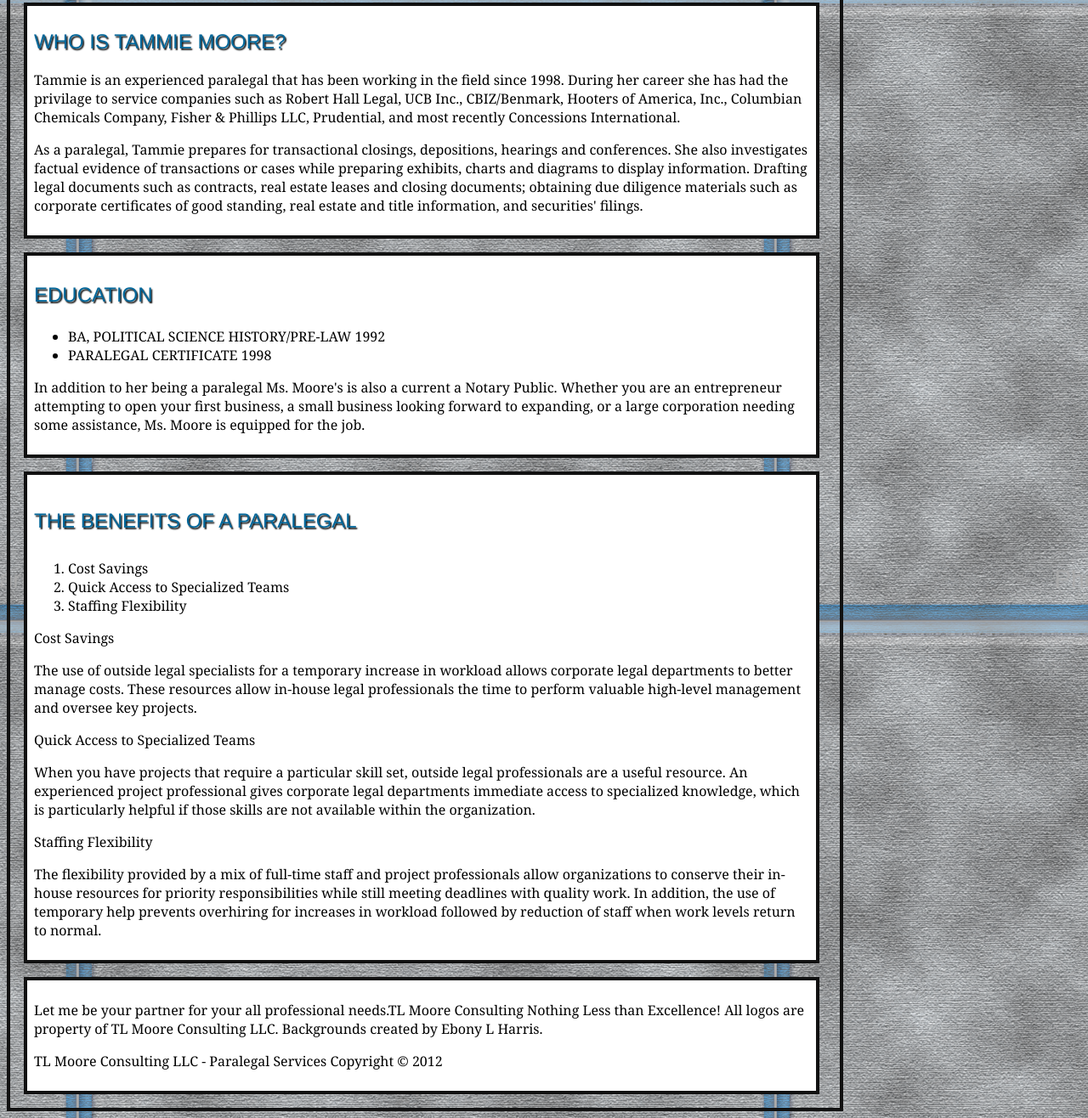
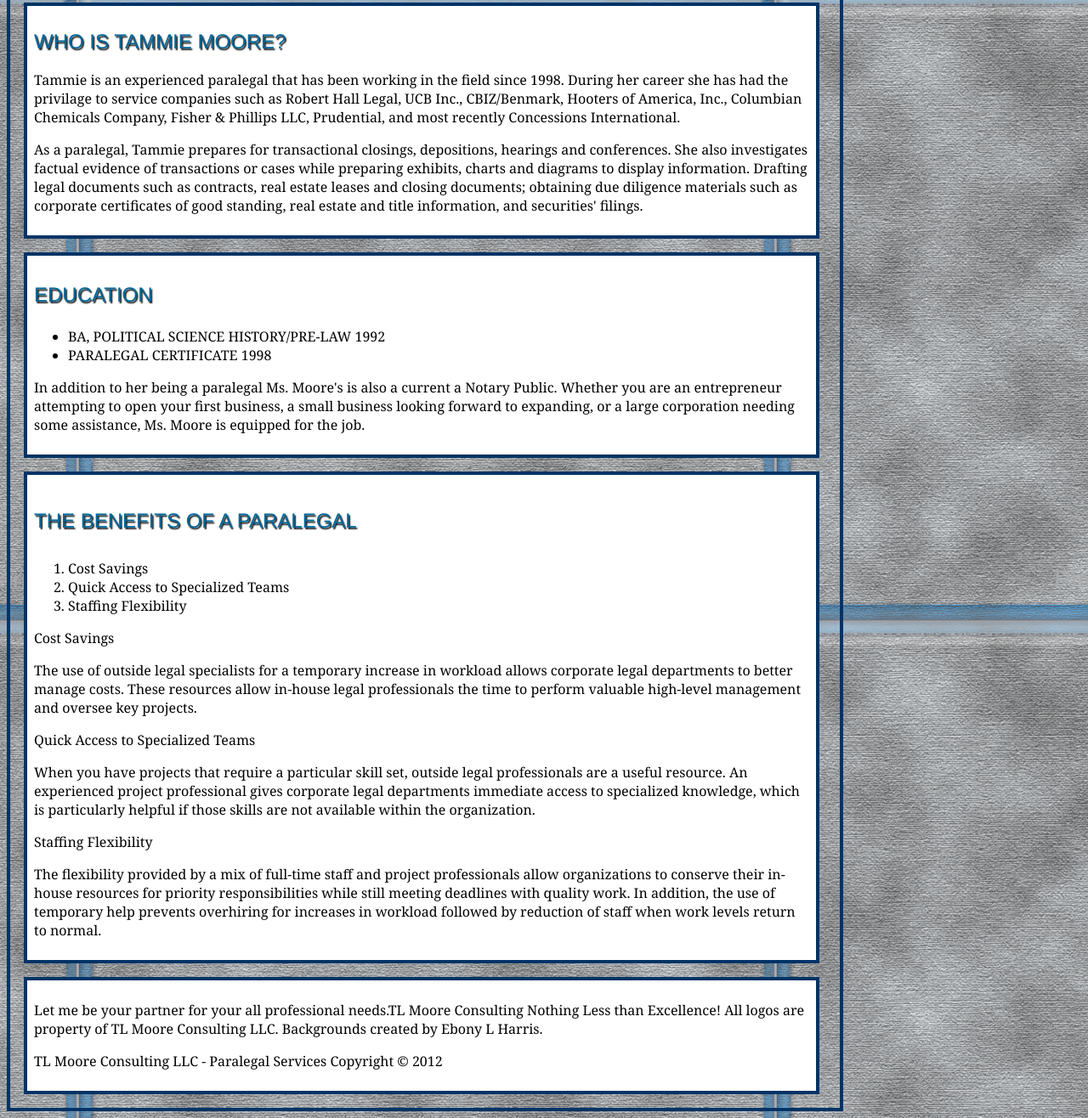
Before and after one commit to msebonylharris/tmoore, a plain HTML site: page index.html in a window 1280 px wide. Shown: the part 596-1912 px from the top of the page at 85% size. Drawn offline with Linux system fonts and the light colour scheme.

Commit message:
Push to gh-pages.

```diff
--- a/css/main.css
+++ b/css/main.css
@@ -5,7 +5,7 @@ body{
   	color: black;
   	font: 1em /* 16px/16px*/ Georgia, Verdana, ariel;
   	width: 960px;
-  	border: .25em solid #111; /* 32px/16px */
+  	border: .25em solid #036; /* 32px/16px */
  	padding: .5em/* 10px/16px */;
 	margin: .5em /* 10px/16px */;
 	background: url('../images/bluetexturedscreen2.png') repeat 20%;
@@ -22,7 +22,7 @@ body{
 /*This section is for the article Who is Tammie. It should contain no other css */
 article{
   	background-color: #fff;
-	border: .25em /* 4px/16px */ solid #111;
+	border: .25em /* 4px/16px */ solid #036;
 	padding: .5em /* 4px/16px */;
   	margin: .5em /*4px/16px */;
   	float: left;
@@ -33,7 +33,7 @@ article{
 /*This section is for the article Who is Tammie. It should contain no other css */
 .ed{
   	background-color: #fff;
-  	border: .25em /* 4px/16px */ solid #111;
+  	border: .25em /* 4px/16px */ solid #036;
   	padding: .5em /*5px/16px*/;
   	margin: .5em /*5px/16px*/;
   	float: left;
@@ -45,7 +45,7 @@ article{
 /*This section is for the section benefits of a Parlegal. It should contain no other css */
 .paralegal_benefits{
   	background-color: #fff;
-  	border: .25em /* 4px/16px */ solid #111;
+  	border: .25em /* 4px/16px */ solid #036;
   	padding: .5em /* 4px/16px */;
   	margin: .5em /*4px/16px */;
   	float: left;
@@ -66,7 +66,7 @@ article{
 /*This section is for the footer section. It should contain no other css */
 footer{
   	background-color: #fff;
-  	border: .25em /* 4px/16px */ solid #111;
+  	border: .25em /* 4px/16px */ solid #036;
   	padding: .5em /* 4px/16px */;
   	margin: .5em /*4px/16px */;
   	float: left;
@@ -81,7 +81,7 @@ body{
   	color: black;
   	font: 1em /* 16px/16px*/ Georgia, Verdana, ariel;
   	width: 960px;
-  	border: .25em solid #111; /* 32px/16px */
+  	border: .25em solid #036; /* 32px/16px */
  	padding: .5em/* 10px/16px */;
 	margin: .5em /* 10px/16px */;
 	background: url('../images/bluetexturedscreen2.png') repeat 20%;
@@ -109,7 +109,7 @@ h1{
 /*This section is for the article Who is Tammie. It should contain no other css */
 article{
   	background-color: #fff;
-	border: .25em /* 4px/16px */ solid #111;
+	border: .25em /* 4px/16px */ solid #036;
 	padding: .5em /* 4px/16px */;
   	margin: .5em /*4px/16px */;
   	float: left;
@@ -119,7 +119,7 @@ article{
 /*This section is for the article Who is Tammie. It should contain no other css */
 .ed{
   	background-color: #fff;
-  	border: .25em /* 4px/16px */ solid #111;
+  	border: .25em /* 4px/16px */ solid #036;
   	padding: .5em /*5px/16px* (If the padding is 960px and the border is 4px (x2) + the padding which
   	is 4px (x2)  */;
   	margin: .5em /*5px/16px*/;
@@ -130,7 +130,7 @@ article{
 /*This section is for the section benefits of a Parlegal. It should contain no other css */
 .paralegal_benefits{
   	background-color: #fff;
-  	border: .25em /* 4px/16px */ solid #111;
+  	border: .25em /* 4px/16px */ solid #036;
   	padding: .5em /* 4px/16px */;
   	margin: .5em /*4px/16px */;
   	float: left;
@@ -150,7 +150,7 @@ article{
 /*This section is for the footer section. It should contain no other css */
 footer{
   	background-color: #fff;
-  	border: .25em /* 4px/16px */ solid #111;
+  	border: .25em /* 4px/16px */ solid #036;
   	padding: .5em /* 4px/16px */;
   	margin: .5em /*4px/16px */;
   	float: left;
```
